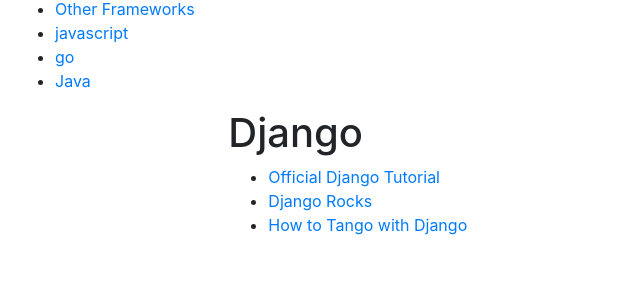
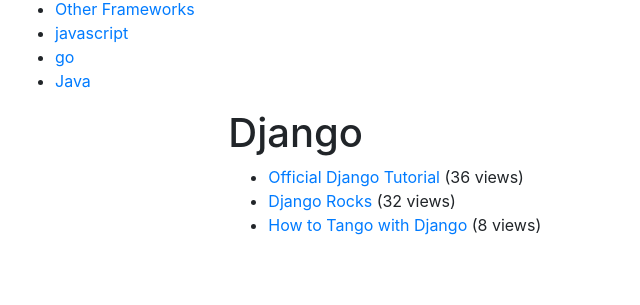
Before and after one commit to HanLuo/rango, a Django app: page /rango/category/django in a window 1280 px wide. Shown: the part 51-356 px from the top of the page, without its empty margins (0-640 px from the left). Run offline with Django 3.2, Linux system fonts and the light colour scheme; data comes from the database, SQL or seed files in the repository; both versions use the stored data as it was after the commit; some libraries are stand-ins or nearby versions.

Commit message:
网页点击次数

```diff
--- a/rango/urls.py
+++ b/rango/urls.py
@@ -13,4 +13,5 @@ urlpatterns = [
     # path('logout', views.user_logout, name='logout'),
     path('restricted', views.restricted, name='restricted'),
     path('search', views.search, name='search'),
+    path('goto', views.track_url, name='goto'),
 ]
--- a/rango/views.py
+++ b/rango/views.py
@@ -16,6 +16,7 @@ from django.contrib.auth.decorators import login_required
 from django.contrib.auth import logout
 
 from rango.google_search import run_query
+from django.shortcuts import redirect
 
 
 def index(request):
@@ -220,3 +221,19 @@ def search(request):
             result_list = run_query(query)
 
     return render(request, 'rango/search.html', {'result_list': result_list, 'query':query})
+
+# 记录网页的访问次数
+def track_url(request):
+    page_id = None
+    url = '/rango/'
+    if request.method == 'GET':
+        if 'page_id' in request.GET:
+            page_id = request.GET['page_id']
+            try:
+                page = Page.objects.get(id = page_id)
+                page.views = page.views + 1
+                page.save()
+                url = page.url
+            except:
+                pass
+    return redirect(url)
--- a/templates/rango/category.html
+++ b/templates/rango/category.html
@@ -12,7 +12,14 @@
         {% if pages %}
             <ul>
                 {% for page in pages %}
-                    <li><a href = "{{page.url}}">{{page.title}}</a></li>
+                    <li>
+                        <a href = "{% url 'goto' %}?page_id={{page.id}}">{{page.title}}</a>
+                        {% if page.views > 1 %}
+                            ({{page.views}} views)
+                        {% elif page.views == 1 %}
+                            ({{page.views}} view)
+                        {% endif %}
+                    </li>
                 {% endfor %}
             </ul>
         {% else %}
```
Also changed, not shown: db.sqlite3.
